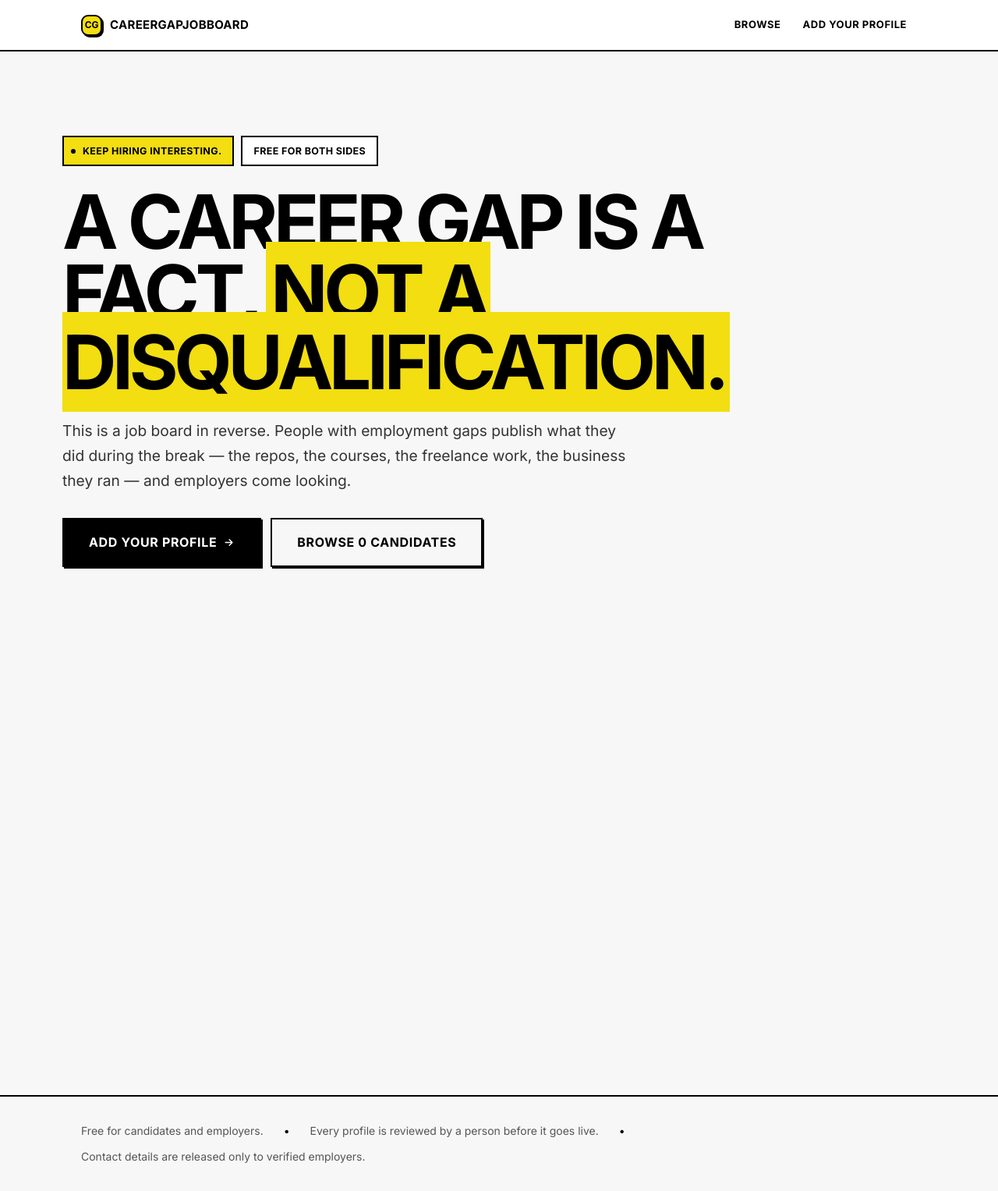
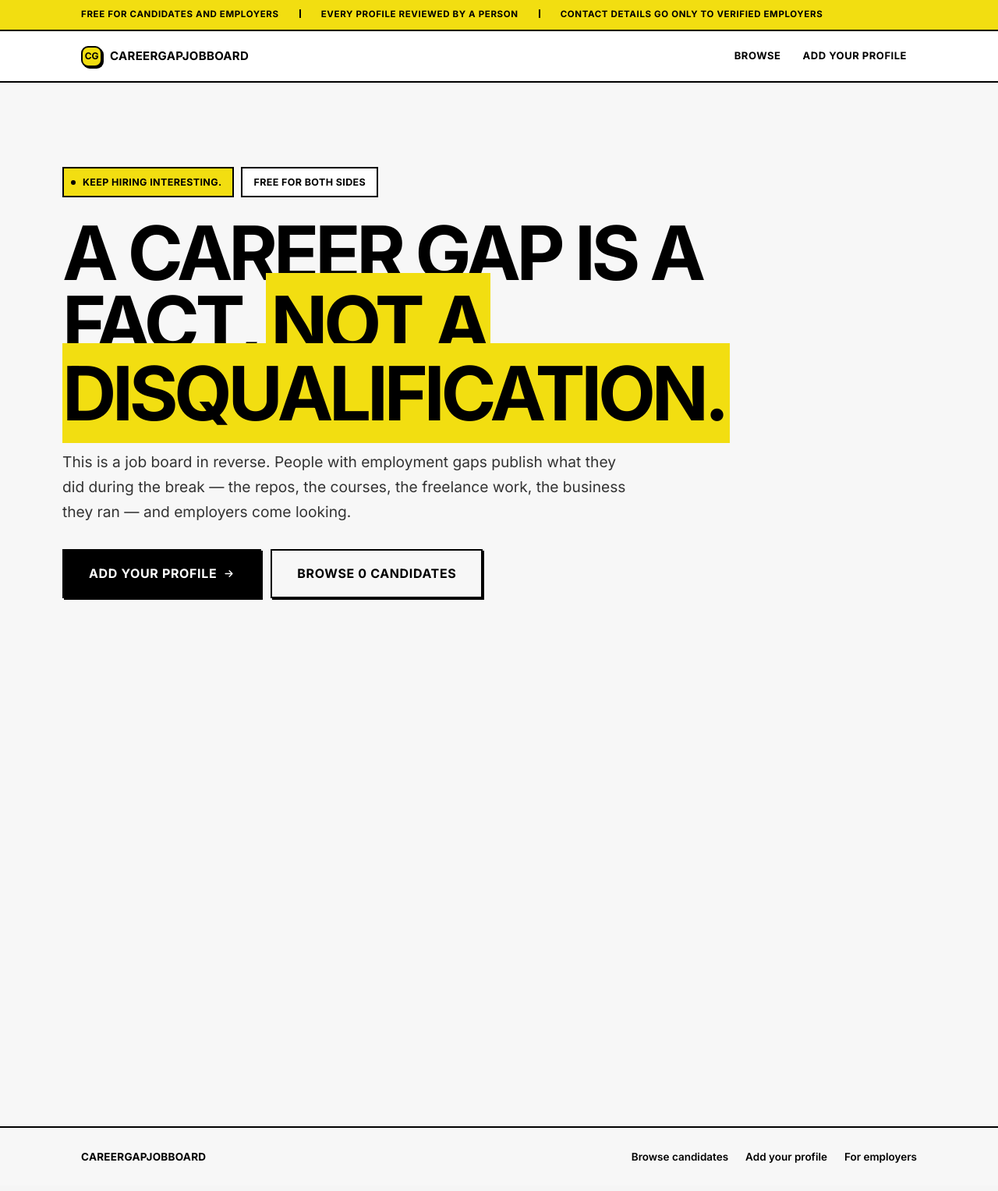
Before and after one commit to crayonink/CareerGapJobBoard, a FastAPI app: page / in a window 1280 px wide. Shown: the whole page at 78% size. After the commit the page ends 1491 px from the top, so only its background shows below. Run offline with FastAPI, Linux system fonts and the light colour scheme; data that the repository does not hold is empty.

Commit message:
Move the three promises from the footer to a top strip
They are what the site is - free both sides, human review, contact
details gated - so they belong where somebody reads before deciding
whether to scroll, not in a footer most people never reach. In the
screenshot they were also wrapping onto two ragged lines with floating
bullets.

Now an acid strip above the header: one line, uppercase, hard rules
between the claims instead of bullets, with the coffee link pushed to the
far end. It scrolls away rather than sticking, because it is a statement
and not navigation. On a phone it becomes a single swipeable line rather
than three stacked ones.

The footer drops to wayfinding - brand plus links - which is what a
footer is for once the claims have moved up.

Two tests pin the ordering, since "put it at the top" is exactly the kind
of change a later refactor undoes by accident.

145 tests pass.

Co-Authored-By: Claude Opus 5 (1M context) <noreply@anthropic.com>

```diff
--- a/app/static/style.css
+++ b/app/static/style.css
@@ -157,6 +157,43 @@
   .wrap { width: 100%; max-width: var(--wrap); margin-inline: auto; padding-inline: 24px; }
   .narrow { max-width: 760px; }
 
+  /* The promise strip. Acid block, hard rule under it, one line that scrolls
+     away - it is a statement, not navigation, so it does not stay stuck. */
+  .topbar {
+    background: var(--accent-soft);
+    border-bottom: var(--bw) solid var(--text);
+    color: var(--text);
+  }
+  .topbar .wrap {
+    display: flex;
+    align-items: center;
+    gap: 0 26px;
+    min-height: 38px;
+    padding-block: 7px;
+    font-size: 11.5px;
+    font-weight: 800;
+    letter-spacing: 0.055em;
+    text-transform: uppercase;
+    flex-wrap: wrap;
+  }
+  /* Hard slashes between the claims instead of floating bullets. */
+  .topbar .wrap > * + *::before {
+    content: "";
+    display: inline-block;
+    width: var(--bw); height: 11px;
+    margin-right: 26px;
+    vertical-align: -1px;
+    background: var(--text);
+  }
+  .topbar a {
+    color: var(--text);
+    text-decoration: underline;
+    text-decoration-thickness: var(--bw);
+    text-underline-offset: 3px;
+    margin-left: auto;
+  }
+  .topbar a:hover { background: var(--text); color: var(--accent-soft); text-decoration-color: transparent; }
+
   .site-header {
     position: sticky;
     top: 0;
@@ -195,15 +232,21 @@
   }
   .site-nav a:hover, .site-nav a.on { background: var(--accent-soft); box-shadow: var(--shadow-sm); }
 
+  /* The footer is just wayfinding now - the claims moved to the top strip. */
   .site-footer {
     margin-top: 96px;
     border-top: var(--bw) solid var(--line);
-    padding: 32px 0;
-    color: var(--text-faint);
-    font-size: 14px;
+    padding: 26px 0;
+    font-size: 13.5px;
   }
-  .site-footer .wrap { display: flex; gap: 10px 26px; flex-wrap: wrap; align-items: center; }
-  .site-footer .dot { color: var(--line-strong); }
+  .site-footer .wrap {
+    display: flex; gap: 14px 28px; flex-wrap: wrap;
+    align-items: center; justify-content: space-between;
+  }
+  .foot-brand { font-weight: 900; letter-spacing: 0.02em; text-transform: uppercase; }
+  .site-footer nav { display: flex; gap: 8px 22px; flex-wrap: wrap; }
+  .site-footer nav a { color: var(--text); text-decoration: none; font-weight: 600; }
+  .site-footer nav a:hover { text-decoration: underline; text-underline-offset: 3px; }
 }
 
 /* ========================================================================
@@ -817,6 +860,16 @@
 
   @media (max-width: 620px) {
     .wrap { padding-inline: 18px; }
+    .topbar .wrap {
+      flex-wrap: nowrap;
+      overflow-x: auto;
+      scrollbar-width: none;
+      white-space: nowrap;
+      gap: 0 18px;
+    }
+    .topbar .wrap::-webkit-scrollbar { display: none; }
+    .topbar .wrap > * + *::before { margin-right: 18px; }
+    .topbar a { margin-left: 0; }
     .bento { grid-template-columns: 1fr; }
     .cols2 { grid-template-columns: 1fr; }
     .site-nav a { padding: 7px 10px; font-size: 14px; }
--- a/app/templates/base.html
+++ b/app/templates/base.html
@@ -36,6 +36,23 @@
 </head>
 <body>
 
+{% set support = support_url() %}
+
+{#- The three promises, above everything. They are what the site is, so they
+    belong where somebody reads before deciding whether to scroll - not in a
+    footer most people never reach. This strip scrolls away; the nav below it
+    stays stuck. -#}
+<div class="topbar">
+  <div class="wrap">
+    <span>Free for candidates and employers</span>
+    <span>Every profile reviewed by a person</span>
+    <span>Contact details go only to verified employers</span>
+    {% if support %}
+    <a href="{{ support }}" rel="noopener">Buy me a coffee</a>
+    {% endif %}
+  </div>
+</div>
+
 <header class="site-header">
   <div class="wrap">
     <a class="brand" href="/">
@@ -53,16 +70,13 @@
 
 <footer class="site-footer">
   <div class="wrap">
-    <span>Free for candidates and employers.</span>
-    <span class="dot" aria-hidden="true">&bull;</span>
-    <span>Every profile is reviewed by a person before it goes live.</span>
-    <span class="dot" aria-hidden="true">&bull;</span>
-    <span>Contact details are released only to verified employers.</span>
-    {% set support = support_url() %}
-    {% if support %}
-    <span class="dot" aria-hidden="true">&bull;</span>
-    <a href="{{ support }}" rel="noopener">Buy me a coffee</a>
-    {% endif %}
+    <span class="foot-brand">CareerGapJobBoard</span>
+    <nav>
+      <a href="/browse">Browse candidates</a>
+      <a href="/submit">Add your profile</a>
+      <a href="/employer">For employers</a>
+      {% if support %}<a href="{{ support }}" rel="noopener">Buy me a coffee</a>{% endif %}
+    </nav>
   </div>
 </footer>
 
```
Also changed, not shown: tests/test_web.py (+23 -0 lines).
